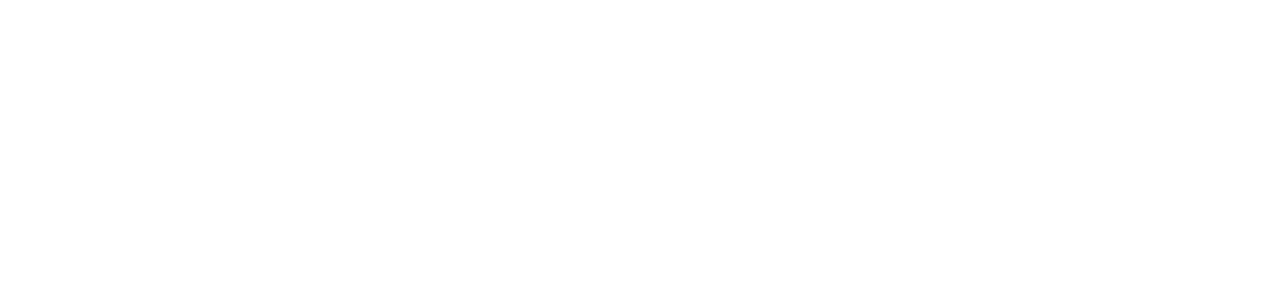
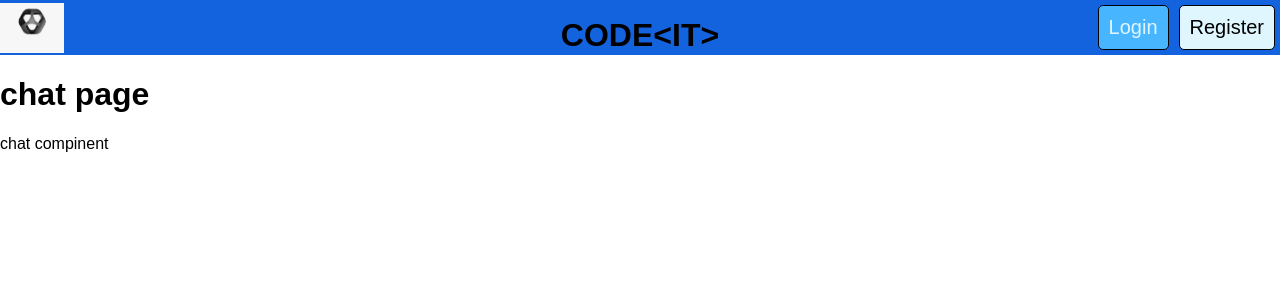
Before and after one commit to HseinKt/Code-Editor, a React (Create React App) app in the folder code_editor/: page /chat_page in a window 1280 px wide. Before the commit this address had no page. Shown: the top 300 px of the page. Built offline with nearby package versions, Linux system fonts and the light colour scheme.

Commit message:
added the chat page

```diff
--- a/code_editor/src/App.js
+++ b/code_editor/src/App.js
@@ -3,6 +3,8 @@
 import CodingPage from "./pages/coding_page";
 import LandingPage from "./pages/landing_page";
 import SearchingPage from "./pages/search_page";
+import ChatingPage from "./pages/chat_page";
+
 
 function App() {
   return (
@@ -11,6 +13,8 @@
         <Route path="/coding_page" element={<CodingPage />} />
 
         <Route path="/search_page" element={<SearchingPage />} />
+        <Route path="/chat_page" element={<ChatingPage />} />
+
         <Route path="/" element={<LandingPage />} />
       </Routes>
     </>
--- /dev/null
+++ b/code_editor/src/components/chat_page/chat.js
@@ -0,0 +1,9 @@
+const Chat = () => {
+    return (
+        <div>
+            <p>chat compinent</p>
+        </div>
+     );
+}
+
+export default Chat;
--- a/code_editor/src/pages/chat_page.js
+++ b/code_editor/src/pages/chat_page.js
@@ -1,7 +1,12 @@
+import Header from "../components/landing_page/header"
+import Chat from "../components/chat_page/chat"
+
 const ChatingPage = () => {
     return (
         <div>
-
+            <Header/>
+            <h1>chat page</h1>
+            <Chat />
         </div>
      );
 }
```
Also changed, not shown: code_editor/src/components/images/send.jpg (added), code_editor/src/pages/search_page.js (line endings or trailing spaces).
